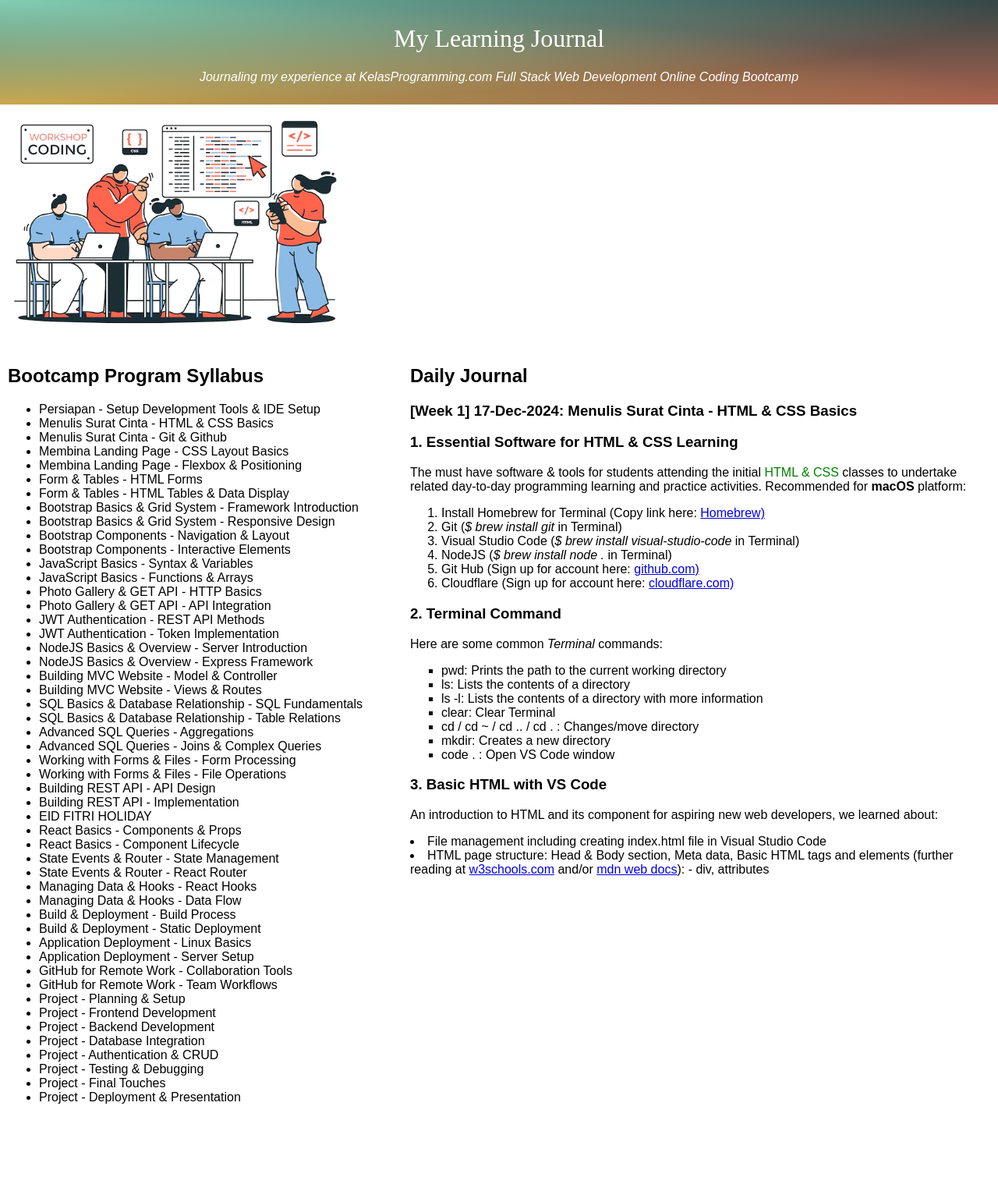
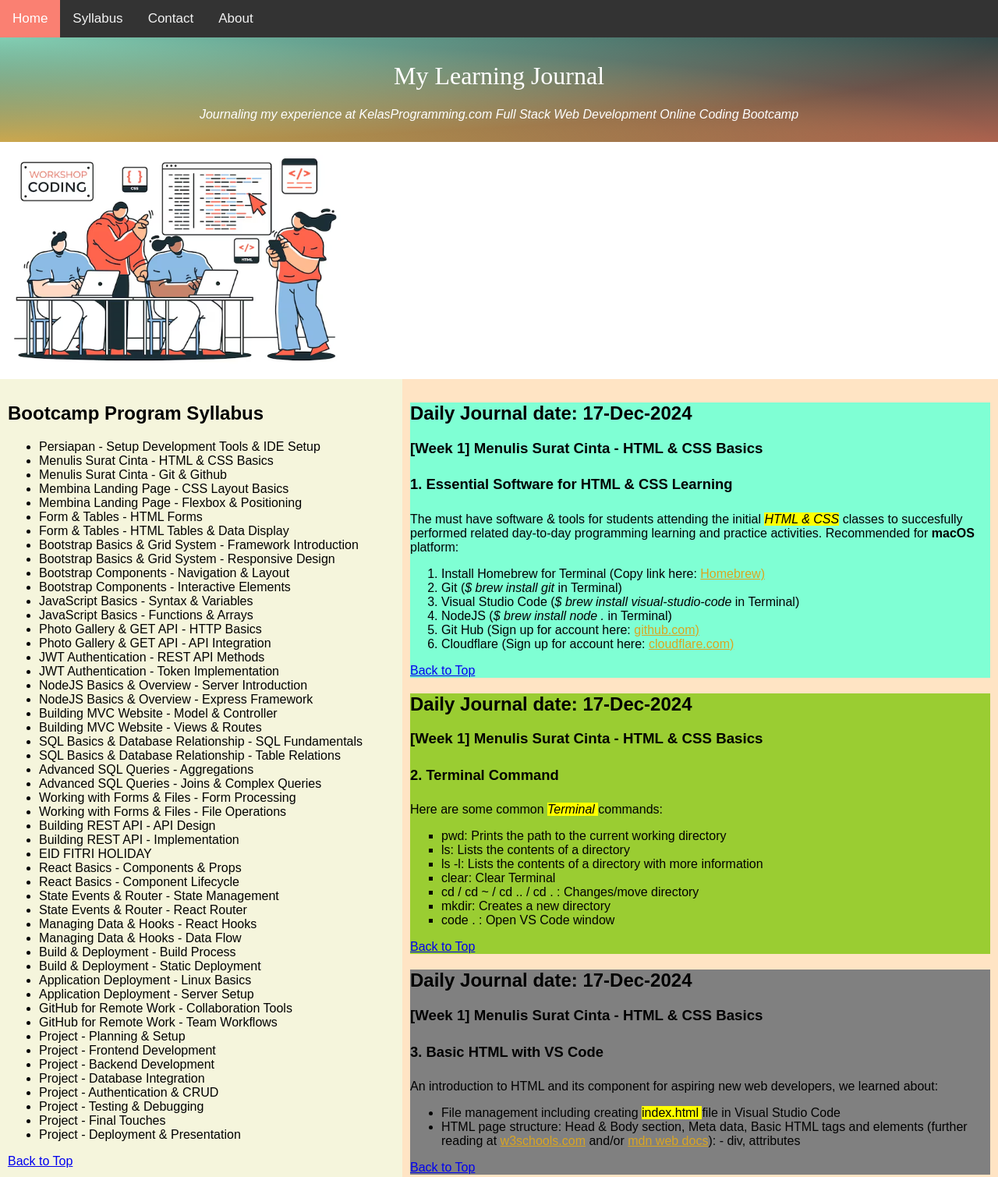
Before and after one commit to mobrahi/bootcamp-journal, a plain HTML site: page index.html in a window 1280 px wide. Shown: the top 1509 px of the page at 78% size. Before the commit the page ends 1442 px from the top, so only its background shows below. Drawn offline with Linux system fonts and the light colour scheme; a web font is replaced by a local one.

Commit message:
second enhancement

```diff
--- a/index.html
+++ b/index.html
@@ -19,20 +19,28 @@
     <meta name="twitter:creator" content="@faairuz"/>
     <link rel="preconnect" href="https://fonts.googleapis.com">
     <link rel="preconnect" href="https://fonts.gstatic.com" crossorigin>
-    <link rel="preconnect" href="https://fonts.googleapis.com">
-    <link rel="preconnect" href="https://fonts.gstatic.com" crossorigin>
     <link href="https://fonts.googleapis.com/css2?family=Rubik+Vinyl&display=swap" rel="stylesheet">
 <body>
+
+    <div class="topnav">
+        <a id="my-anchor" class="active" href="#home">Home</a>
+        <a href="#syllabus">Syllabus</a>
+        <a href="#contact">Contact</a>
+        <a href="#about">About</a>
+    </div>
 
     <div class="header">
         <h1 id="head1">My Learning Journal</h1>
         <p style="text-align: center; font-style: italic;">Journaling my experience at KelasProgramming.com Full Stack Web Development Online Coding Bootcamp</p>
     </div>
-        <!-- <h1 style="background-color:DodgerBlue; font-family: cursive; color: white; text-align: center;">My Learning Journal</h1> -->
+
+    <div>
         <img src="./images/coding-workshop-Designed by Freepik.avif" alt="Coding Workshop" style="width: 450px; height: 300px;">
-<div class="wrapper">
-    <section class="left">
-    <h2>Bootcamp Program Syllabus</h2>
+    </div>
+
+    <div class="wrapper">
+    <section style="background-color: beige;" class="left">
+    <h2 id="syllabus">Bootcamp Program Syllabus</h2>
     <ul>
     <li>	Persiapan - Setup Development Tools & IDE Setup	</li>
 <li>	Menulis Surat Cinta - HTML & CSS Basics	</li>
@@ -85,26 +93,31 @@
 <li>	Project - Final Touches	</li>
 <li>	Project - Deployment & Presentation	</li>
 </ul>
+<a href="#my-anchor">Back to Top</a>
     </section>
 
-    <section class="right">
-    <h2>Daily Journal</h2>
-    <h3>[Week 1] 17-Dec-2024: Menulis Surat Cinta - HTML & CSS Basics</h3>
-        <section>
-        <h3>1. Essential Software for HTML & CSS Learning</h3>
-        <p>The must have software & tools for students attending the initial <span style="color: green;">HTML & CSS</span> classes to undertake related day-to-day programming learning and practice activities. Recommended for <strong>macOS</strong> platform:</p>
+    <section style="background-color: bisque;" class="right">
+    <section style="background-color: aquamarine;">
+    <h2>Daily Journal date: 17-Dec-2024 </h2>
+    <h3>[Week 1] Menulis Surat Cinta - HTML & CSS Basics</h3>
+        <h4 style="font-size: 1.15em;">1. Essential Software for HTML & CSS Learning</h4>
+        <p>The must have software & tools for students attending the initial <span style="font-style: italic; background-color: yellow;" >HTML & CSS</span> classes to succesfully performed related day-to-day programming learning and practice activities. Recommended for <strong>macOS</strong> platform:</p>
         <ol>
-            <li>Install Homebrew for Terminal (Copy link here: <a href="https://brew.sh">Homebrew)</a></li>
+            <li>Install Homebrew for Terminal (Copy link here: <a href="https://brew.sh" style="color: goldenrod;" onMouseOver="this.style.color='red'" onMouseOut="this.style.color='green'">Homebrew)</a></li>
             <li>Git (<i>$ brew install git</i> in Terminal)</li>
             <li>Visual Studio Code (<i>$ brew install visual-studio-code</i> in Terminal)</li>
             <li>NodeJS (<i>$ brew install node .</i> in Terminal)</li>
-            <li>Git Hub (Sign up for account here: <a href="https://github.com">github.com)</a></li>
-            <li>Cloudflare (Sign up for account here: <a href="https://www.cloudflare.com">cloudflare.com)</a></li>
+            <li>Git Hub (Sign up for account here: <a href="https://github.com" style="color: goldenrod;" onMouseOver="this.style.color='red'" onMouseOut="this.style.color='green'">github.com)</a></li>
+            <li>Cloudflare (Sign up for account here: <a href="https://www.cloudflare.com" style="color: goldenrod;" onMouseOver="this.style.color='red'" onMouseOut="this.style.color='green'">cloudflare.com)</a></li>
         </ol>
+        <a href="#my-anchor">Back to Top</a>
     </section>
-    <section>
-        <h3>2. Terminal Command</h3>
-            <p>Here are some common <em>Terminal</em> commands:</p>
+
+    <section style="background-color: yellowgreen;">
+    <h2>Daily Journal date: 17-Dec-2024</h2>
+    <h3>[Week 1] Menulis Surat Cinta - HTML & CSS Basics</h3>
+        <h4 style="font-size: 1.15em;">2. Terminal Command</h4>
+            <p>Here are some common <span style="background-color: yellow;"><em>Terminal</em> </span>commands:</p>
             <ul style="list-style: square;">
                 <li>pwd: Prints the path to the current working directory</li>
                 <li>ls: Lists the contents of a directory</li>
@@ -114,16 +127,21 @@
                 <li>mkdir: Creates a new directory</li>
                 <li>code . : Open VS Code window</li>
             </ul>
+            <a href="#my-anchor">Back to Top</a>
     </section>
-    <section>
-        <h3>3. Basic HTML with VS Code</h3>
-        <p>An introduction to HTML and its component for aspiring new web developers, we learned about: </p>
-        <ul></ul>
-            <li>File management including creating index.html file in Visual Studio Code</li>
-            <li>HTML page structure: Head & Body section, Meta data, Basic HTML tags and elements (further reading at <a href="https://www.w3schools.com/html/html_elements.asp">w3schools.com</a> and/or <a href="https://developer.mozilla.org/en-US/docs/Web/HTML/Element">mdn web docs</a>):
-            - div,  attributes</li>
 
 
+    <section style="background-color: grey;" >
+    <h2>Daily Journal date: 17-Dec-2024</h2>
+    <h3>[Week 1] Menulis Surat Cinta - HTML & CSS Basics</h3>
+        <h4 style="font-size: 1.15em;">3. Basic HTML with VS Code</h4>
+        <p>An introduction to HTML and its component for aspiring new web developers, we learned about: </p>
+        <ul>
+            <li>File management including creating <span style="background-color: yellow;"> index.html </span>file in Visual Studio Code</li>
+            <li>HTML page structure: Head & Body section, Meta data, Basic HTML tags and elements (further reading at <a href="https://www.w3schools.com/html/html_elements.asp" style="color: goldenrod;" onMouseOver="this.style.color='red'" onMouseOut="this.style.color='green'">w3schools.com</a> and/or <a href="https://developer.mozilla.org/en-US/docs/Web/HTML/Element" style="color: goldenrod;" onMouseOver="this.style.color='red'" onMouseOut="this.style.color='green'">mdn web docs</a>):
+            - div,  attributes</li>
+        </ul>
+        <a href="#my-anchor">Back to Top</a>
     </section>
     </section>
 </div>
--- a/style.css
+++ b/style.css
@@ -36,6 +36,34 @@ body {
     font-family: sans-serif;
     margin: 0;
 }
+
+/* Add a black background color to the top navigation */
+.topnav {
+    background-color: #333;
+    overflow: hidden;
+  }
+
+  /* Style the links inside the navigation bar */
+  .topnav a {
+    float: left;
+    color: #f2f2f2;
+    text-align: center;
+    padding: 14px 16px;
+    text-decoration: none;
+    font-size: 17px;
+  }
+
+  /* Change the color of links on hover */
+  .topnav a:hover {
+    background-color: #ddd;
+    color: black;
+  }
+
+  /* Add a color to the active/current link */
+  .topnav a.active {
+    background-color: salmon;
+    color: white;
+  }
 
 .header {
     padding: 10px;
```
